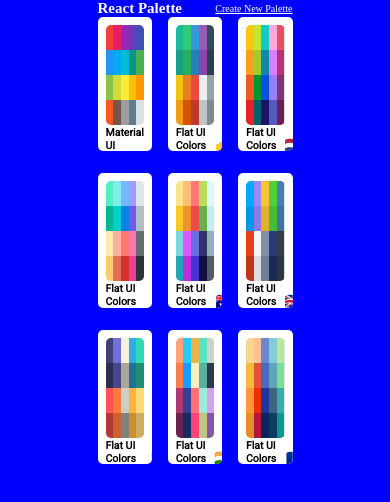
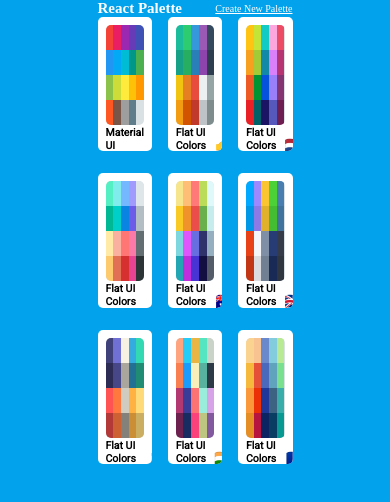
Before and after one commit to xzhang8102/React_Color_Palette, a React (Create React App) app: page / in a window 390 px wide. Shown: the top 502 px of the page. Built offline with nearby package versions, Linux system fonts and the light colour scheme.

Commit message:
make colorbox responsive

```diff
--- a/src/styles/ColorBoxOverlayStyles.js
+++ b/src/styles/ColorBoxOverlayStyles.js
@@ -1,4 +1,5 @@
 import chroma from 'chroma-js';
+import screenSizes from './screenSizes';
 
 const styles = {
   copyOverlay: {
@@ -43,7 +44,10 @@ const styles = {
       textAlign: 'center',
       marginBottom: '1rem',
       padding: '1rem',
-      letterSpacing: '0.3rem'
+      letterSpacing: '0.3rem',
+      [screenSizes.down('xs')]: {
+        fontSize: '5rem'
+      }
     },
     '& p': {
       textAlign: 'center',
--- a/src/styles/ColorBoxStyles.js
+++ b/src/styles/ColorBoxStyles.js
@@ -20,15 +20,15 @@ const styles = {
     },
     [screenSizes.down('lg')]: {
       width: '25%',
-      height: props => (props.detailedUrl ? '20%' : '50%')
+      height: props => (props.detailedUrl ? '20%' : '33.3333%')
     },
     [screenSizes.down('md')]: {
       width: '50%',
-      height: props => (props.detailedUrl ? '10%' : '50%')
+      height: props => (props.detailedUrl ? '10%' : '20%')
     },
-    [screenSizes.down('sm')]: {
+    [screenSizes.down('xs')]: {
       width: '100%',
-      height: props => (props.detailedUrl ? '5%' : '50%')
+      height: props => (props.detailedUrl ? '5%' : '10%')
     }
   },
   colorName: {
@@ -61,7 +61,15 @@ const styles = {
     border: 'none',
     opacity: '0',
     cursor: 'pointer',
-    backfaceVisibility: 'hidden'
+    backfaceVisibility: 'hidden',
+    [screenSizes.down('md')]: {
+      width: '25%',
+      height: '50%'
+    },
+    [screenSizes.down('xs')]: {
+      width: '30%',
+      height: '80%'
+    }
   },
   seeMore: {
     color: props =>
--- a/src/styles/PaletteListStyles.js
+++ b/src/styles/PaletteListStyles.js
@@ -1,6 +1,6 @@
 export default {
   root: {
-    backgroundColor: 'blue',
+    backgroundColor: '#03a2ec',
     height: '100vh',
     display: 'flex',
     alignItems: 'flex-start',
--- a/src/styles/SingleColorPaletteStyles.js
+++ b/src/styles/SingleColorPaletteStyles.js
@@ -1,4 +1,5 @@
 import PaletteStyles from './PaletteStyles';
+import screenSizes from './screenSizes';
 
 const styles = {
   ...PaletteStyles,
@@ -12,6 +13,18 @@ const styles = {
       top: '-0.5rem',
       left: '-0.5rem',
       boxShadow: '0.3rem 0.3rem 0.1rem grey'
+    },
+    [screenSizes.down('lg')]: {
+      width: '25%',
+      height: '33.3333%'
+    },
+    [screenSizes.down('md')]: {
+      width: '50%',
+      height: '20%'
+    },
+    [screenSizes.down('xs')]: {
+      width: '100%',
+      height: '10%'
     }
   },
   backButton: {
```
